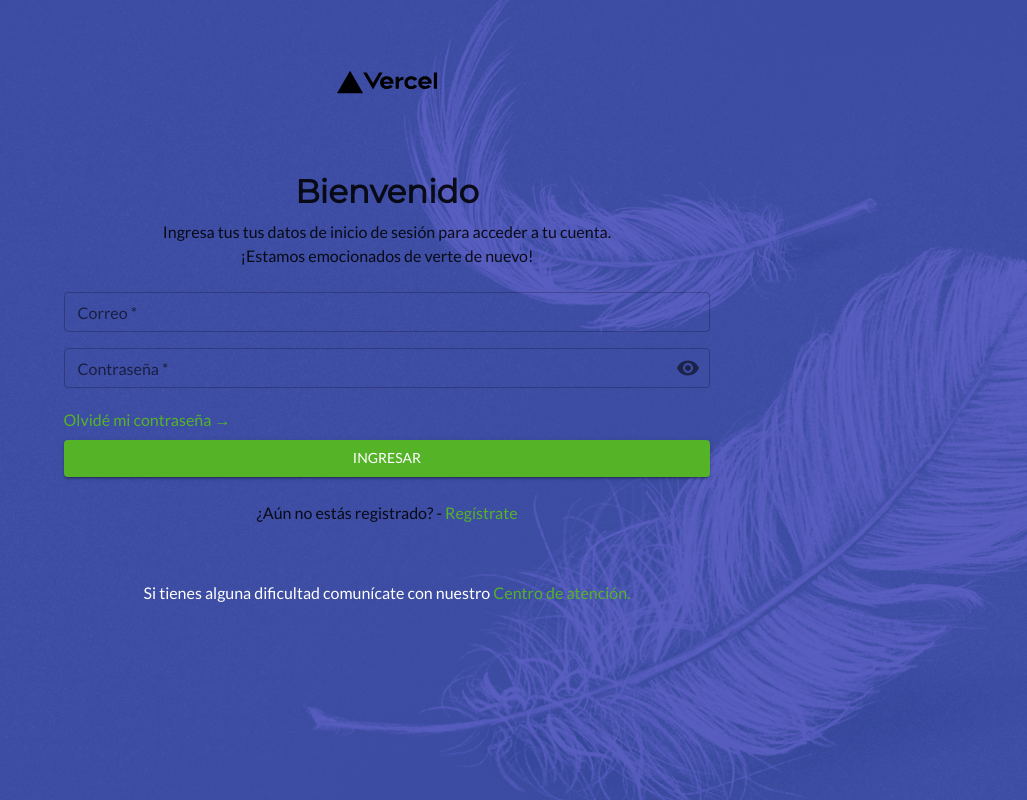
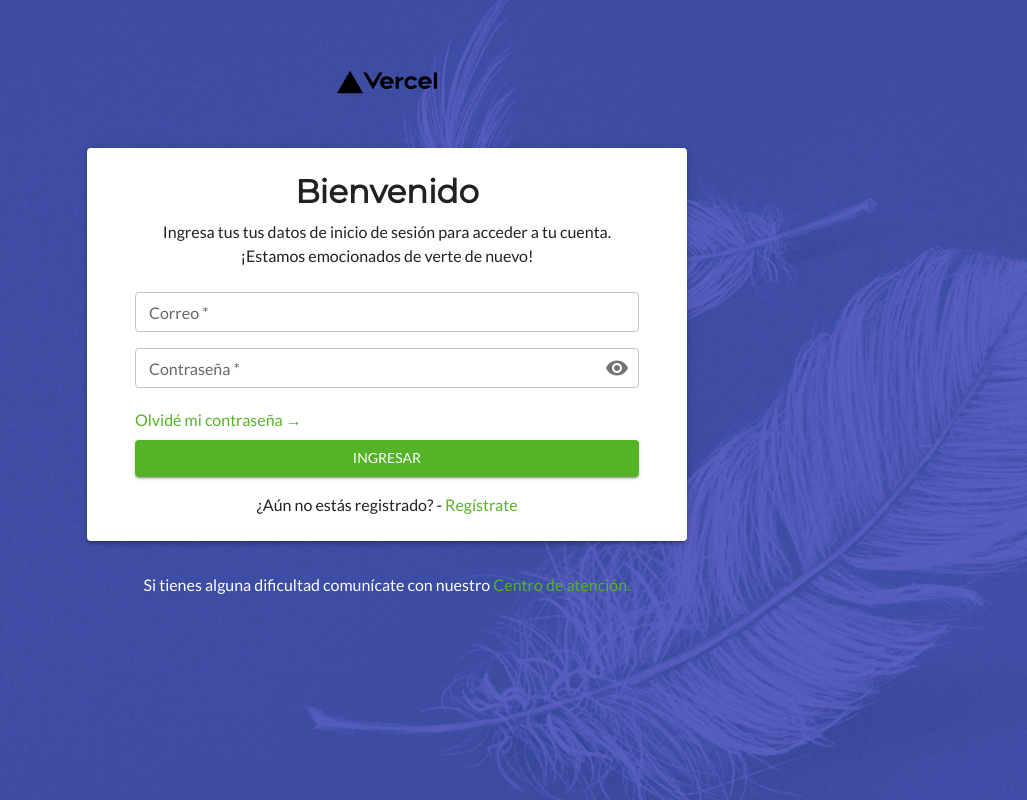
Before and after one commit to MinervaLMS/frontend, a Next.js app: page /login in a window 1280 px wide. Shown: the whole page, without its empty margins (253-1280 px from the left). Built offline with nearby package versions, Linux system fonts and the light colour scheme.

Commit message:
style: Setting initial correct styles for Login page

```diff
--- a/app/login/page.tsx
+++ b/app/login/page.tsx
@@ -27,51 +27,6 @@
     }
   }, [])
 
-  return (
-    <Box
-      component="main"
-      style={{ backgroundImage: `url(${bg.src})`, backgroundSize: "cover" }}
-      height={"100vh"}
-    >
-      <Box component="section" className={styles.mainContainer}>
-        <Image
-          src="/vercel.svg"
-          alt="Vercel Logo"
-          className={styles.logo}
-          width={100}
-          height={100}
-          priority
-        />
-        <Box className={styles.formBox}>
-          <Typography component="h1" variant="h4" align="center">
-            Bienvenido
-          </Typography>
-          <Typography component="p" align="center">
-            Ingresa tus tus datos de inicio de sesión para acceder a tu cuenta.{" "}
-            <br />
-            ¡Estamos emocionados de verte de nuevo!
-          </Typography>
-          <LoginForm />
-          <Box sx={{ mt: 1 }}>
-            <Typography component="p">
-              {"¿Aún no estás registrado? - "}
-              <Link href="/register" variant="body1" color="secondary">
-                Regístrate
-              </Link>
-            </Typography>
-          </Box>
-        </Box>
-        <Typography component="p" sx={{ color: "#fff", marginTop: "2rem" }}>
-          Si tienes alguna dificultad comunícate con nuestro{" "}
-          <Link href="/contact">Centro de atención.</Link>
-        </Typography>
-        <Divider />
-      </Box>
-    </Box>
-  );
-}
-
-{/* Hello World
   return (
     <Box
       component='main'
@@ -116,5 +71,3 @@
     </Box>
   )
 }
-
-*/}
```
